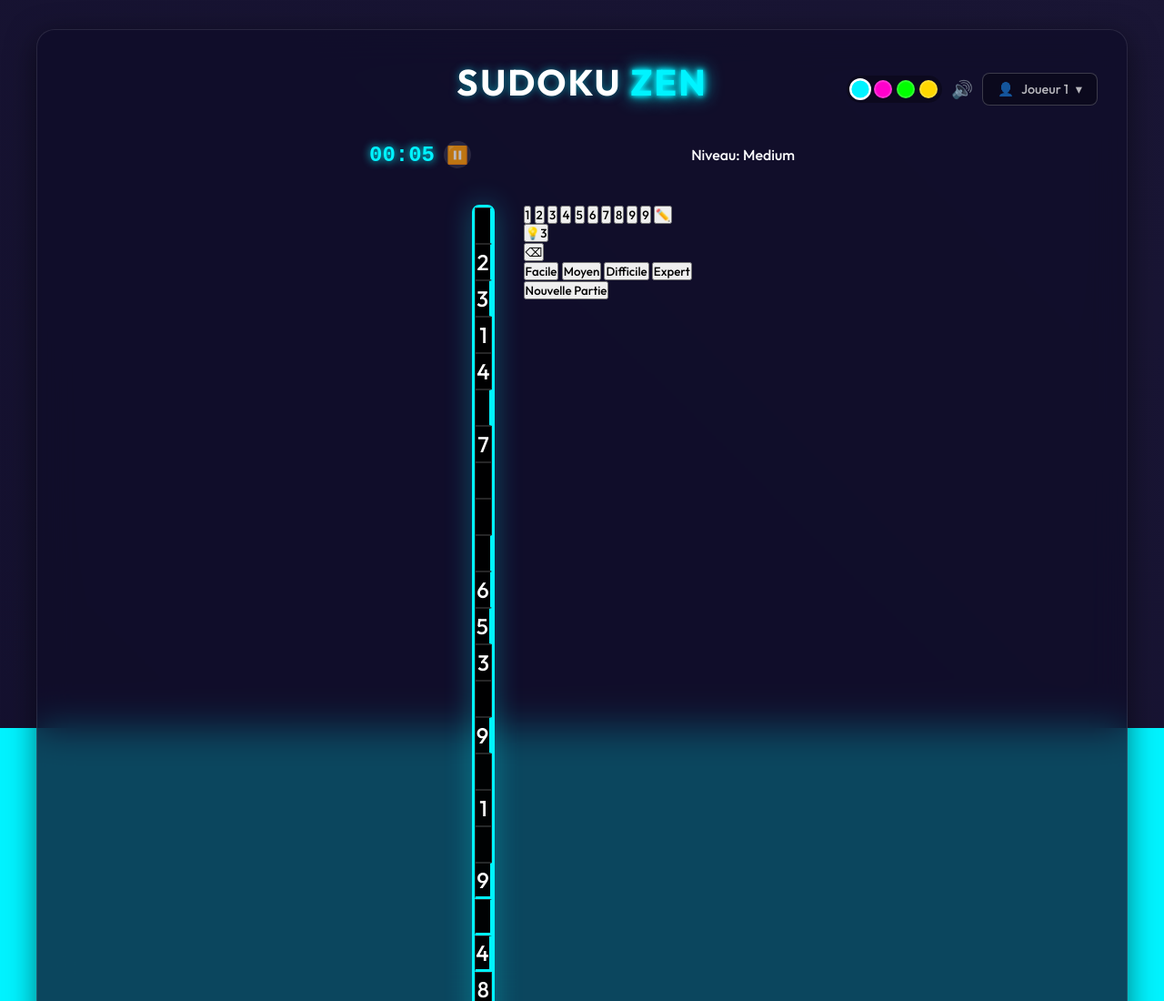
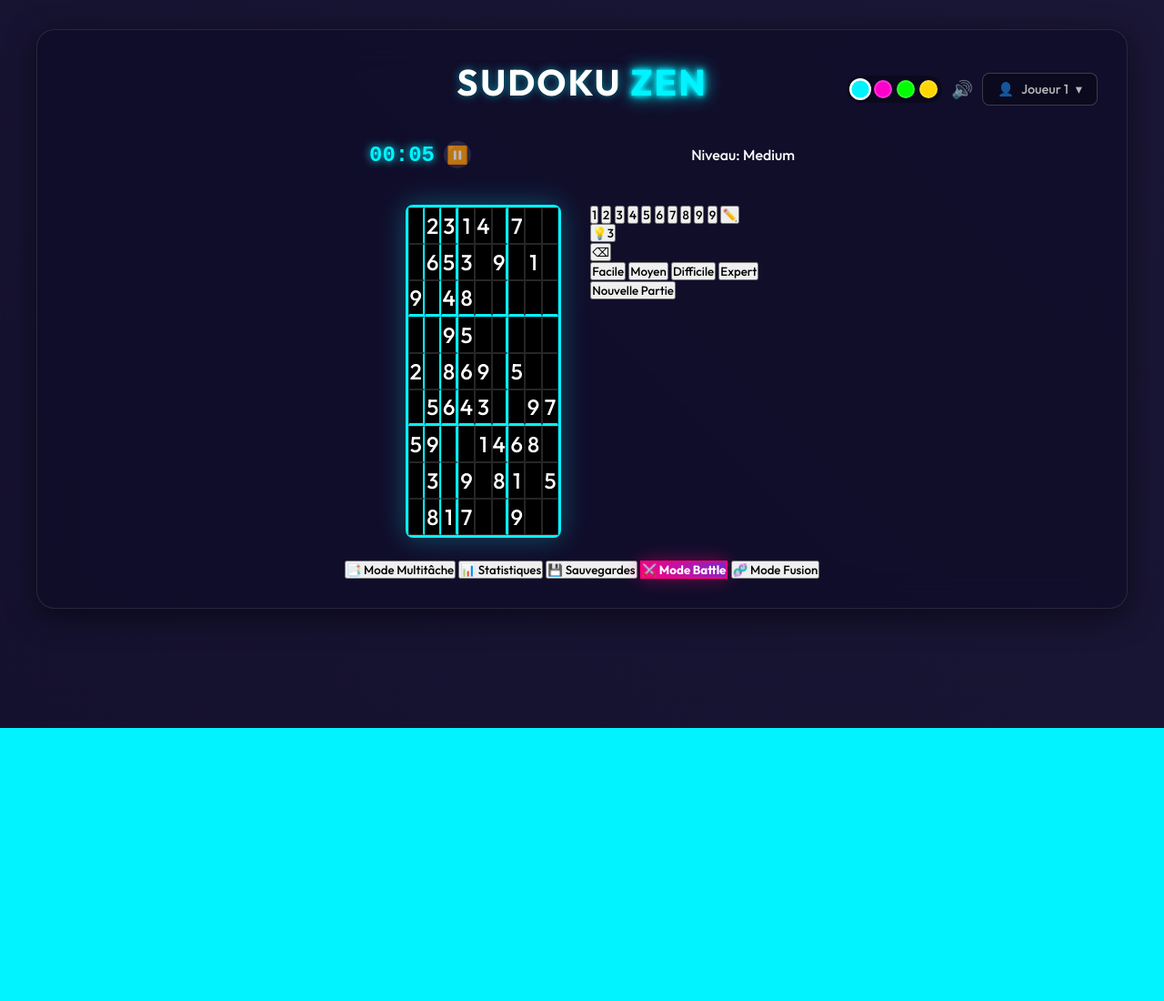
Before and after one commit to JamiTheS/SUDOKU-ZEN, a website: page index.html in a window 1280 px wide. Shown: the top 1100 px of the page at 91% size. After the commit the page ends 800 px from the top, so only its background shows below. Drawn offline with Linux system fonts and the light colour scheme.

Commit message:
Critical fix: Add display:grid to game-board base CSS - grid now visible on all devices

```diff
--- a/style.css
+++ b/style.css
@@ -753,6 +753,8 @@ h1 {
    SUDOKU GRID BORDERS (Critical for Mobile)
    ========================================= */
 .game-board {
+    display: grid;
+    grid-template-columns: repeat(9, 1fr);
     background: var(--cell-bg);
     border: 3px solid var(--primary-color);
     border-radius: 8px;
```
